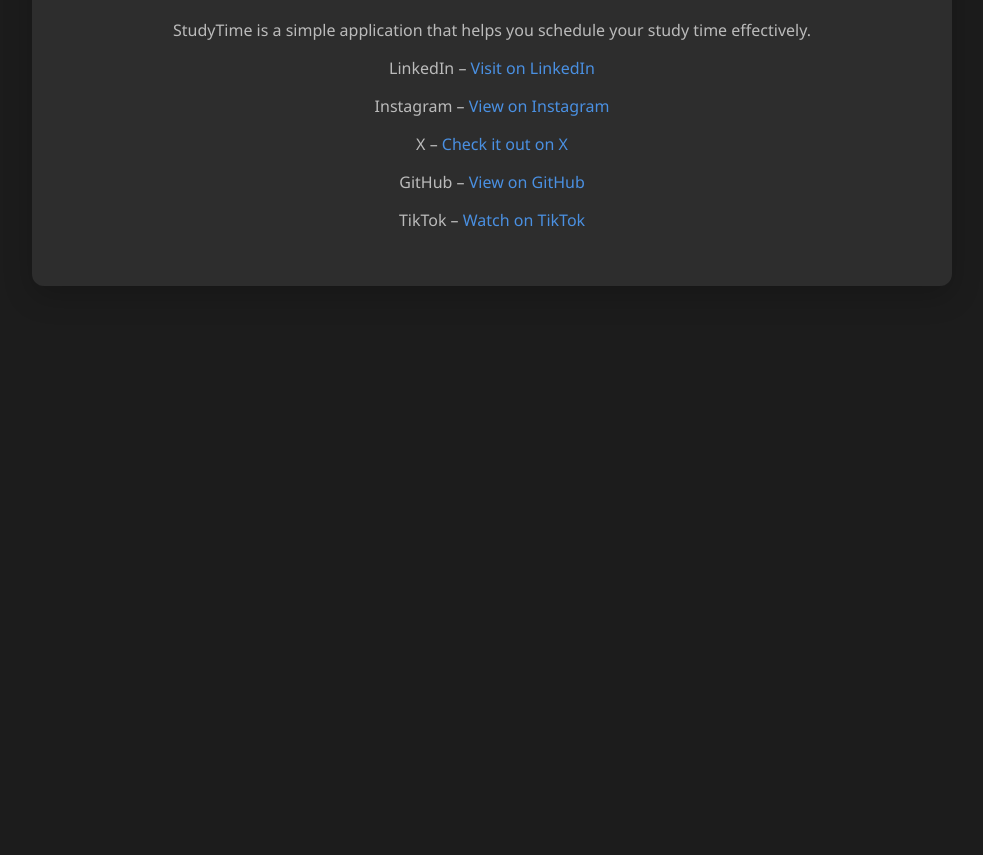
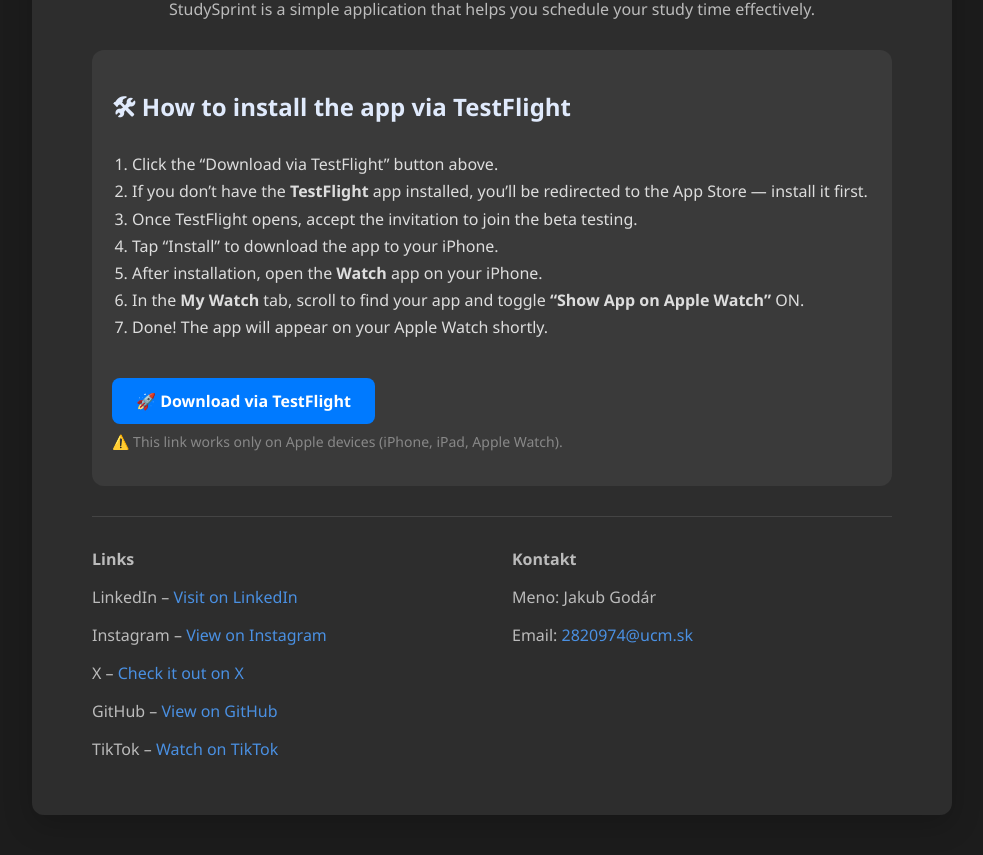
Before and after one commit to JakubGodar/StudyTImeWeb, a plain HTML site: page StudyTime/index.html in a window 1280 px wide. Shown: the part 312-1167 px from the top of the page, without its empty margins (148-1131 px from the left). Before the commit the page ends 800 px from the top, so only its background shows below. Drawn offline with Linux system fonts and the light colour scheme.

Commit message:
Add Icon and tutorial

```diff
--- a/StudyTime/index.html
+++ b/StudyTime/index.html
@@ -2,17 +2,15 @@
 <html lang="sk">
   <head>
     <meta charset="UTF-8" />
-    <title>StudyTime</title>
+    <title>StudySprint</title>
     <style>
       body {
         margin: 0;
-        padding: 0;
+        padding: 40px 0; /* jemné vertikálne okraje */
         background: #1c1c1c;
         font-family: "Segoe UI", Tahoma, Geneva, Verdana, sans-serif;
         display: flex;
         justify-content: center;
-        align-items: center;
-        height: 100vh;
         color: #ddd;
       }
 
@@ -24,6 +22,14 @@
         text-align: center;
         width: 80%;
         max-width: 800px;
+      }
+
+      .logo {
+        width: 100px;
+        height: 100px;
+        margin-bottom: 20px;
+        object-fit: cover;
+        border-radius: 40%;
       }
 
       h1 {
@@ -41,11 +47,26 @@
       a {
         color: #4a90e2;
         text-decoration: none;
-        word-break: break-all;
+        word-break: break-word;
       }
 
       a:hover {
         text-decoration: underline;
+      }
+
+      .links-contact-wrapper {
+        display: flex;
+        justify-content: space-between;
+        gap: 40px;
+        margin-top: 30px;
+        padding-top: 15px;
+        border-top: 1px solid #444;
+        flex-wrap: wrap;
+      }
+
+      .links-contact-wrapper .contact {
+        flex: 1 1 45%;
+        text-align: left;
       }
 
       @media (max-width: 768px) {
@@ -60,17 +81,87 @@
         p {
           font-size: 14px;
         }
+
+        .links-contact-wrapper {
+          flex-direction: column;
+          gap: 0;
+        }
+
+        .links-contact-wrapper .contact {
+          flex: 1 1 100%;
+          margin-bottom: 20px;
+          text-align: center;
+        }
       }
     </style>
   </head>
   <body>
     <div class="container">
-      <h1>StudyTime</h1>
+      <h1>StudySprint</h1>
+      <img src="StudyTimeIcon.png" alt="StudySprint Logo" class="logo" />
       <p>
-        StudyTime is a simple application that helps you schedule your study
+        StudySprint is a simple application that helps you schedule your study
         time effectively.
       </p>
+      <div
+        style="
+          margin-top: 30px;
+          background-color: #3a3a3a;
+          padding: 20px;
+          border-radius: 12px;
+          color: #ddd;
+          text-align: left;
+        "
+      >
+        <h2 style="color: #e0eafc">🛠 How to install the app via TestFlight</h2>
+        <ol style="line-height: 1.7; padding-left: 20px">
+          <li>Click the “Download via TestFlight” button above.</li>
+          <li>
+            If you don’t have the <strong>TestFlight</strong> app installed,
+            you’ll be redirected to the App Store — install it first.
+          </li>
+          <li>
+            Once TestFlight opens, accept the invitation to join the beta
+            testing.
+          </li>
+          <li>Tap “Install” to download the app to your iPhone.</li>
+          <li>
+            After installation, open the <strong>Watch</strong> app on your
+            iPhone.
+          </li>
+          <li>
+            In the <strong>My Watch</strong> tab, scroll to find your app and
+            toggle <strong>“Show App on Apple Watch”</strong> ON.
+          </li>
+          <li>Done! The app will appear on your Apple Watch shortly.</li>
+        </ol>
 
+        <a
+          href="https://testflight.apple.com/join/29s1eYqr"
+          target="_blank"
+          style="
+            display: inline-block;
+            padding: 12px 24px;
+            background-color: #007aff;
+            color: white;
+            border-radius: 8px;
+            text-decoration: none;
+            font-weight: bold;
+            margin-top: 20px;
+          "
+        >
+          🚀 Download via TestFlight
+        </a>
+
+        <!-- Warning -->
+        <p style="font-size: 14px; color: #888; margin-top: 8px">
+          ⚠️ This link works only on Apple devices (iPhone, iPad, Apple Watch).
+        </p>
+      </div>
+
+      <div class="links-contact-wrapper">
+        <div class="contact">
+          <p><strong>Links</strong></p>
           <p>
             LinkedIn –
             <a
@@ -86,7 +177,6 @@
               View on Instagram
             </a>
           </p>
-
           <p>
             X –
             <a
@@ -96,14 +186,12 @@
               Check it out on X
             </a>
           </p>
-
           <p>
             GitHub –
             <a href="https://github.com/JakubGodar/StudyTime" target="_blank">
               View on GitHub
             </a>
           </p>
-
           <p>
             TikTok –
             <a
@@ -114,5 +202,16 @@
             </a>
           </p>
         </div>
+
+        <div class="contact">
+          <p><strong>Kontakt</strong></p>
+          <p>Meno: Jakub Godár</p>
+          <p>
+            Email:
+            <a href="mailto:2820974@ucm.sk">2820974@ucm.sk</a>
+          </p>
+        </div>
+      </div>
+    </div>
   </body>
 </html>
```
Also changed, not shown: StudyTime/StudyTImeIcon.png (added). Lines whose indentation alone changed are shown as unchanged.
